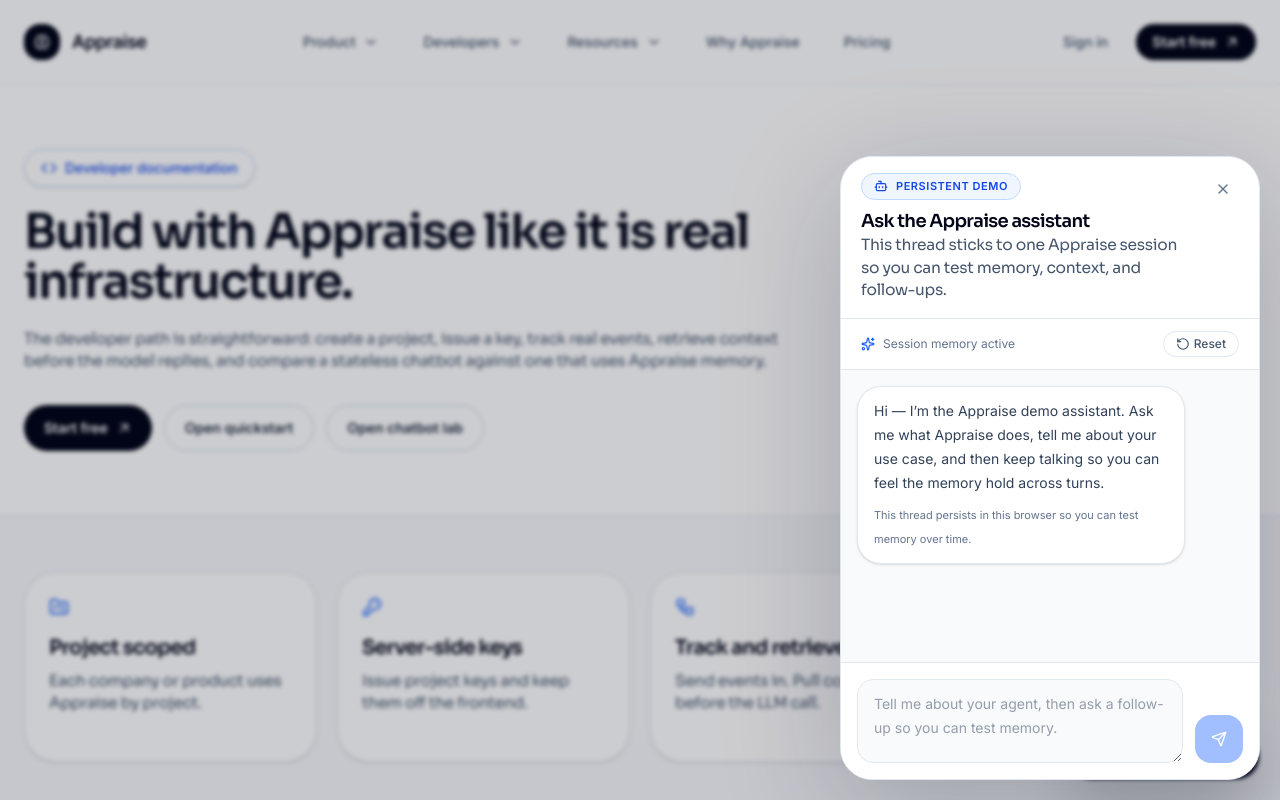
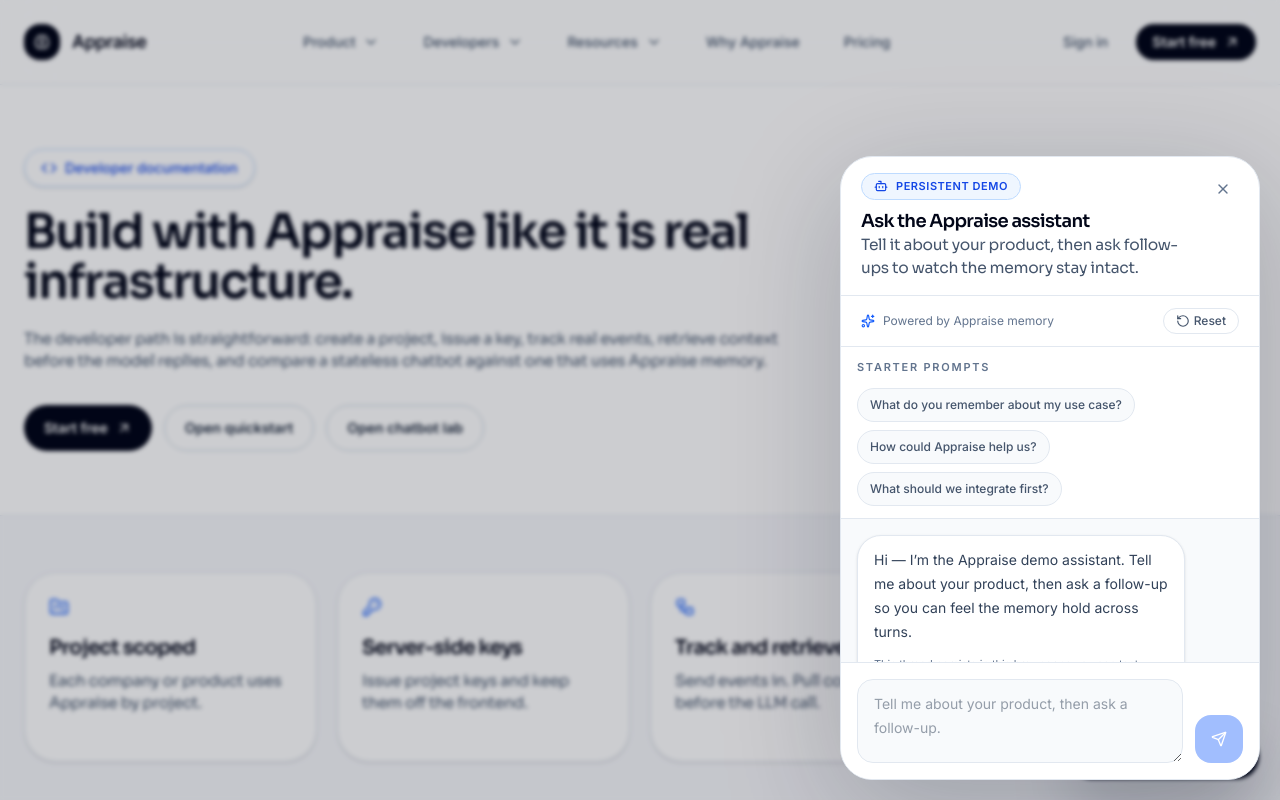
Before and after one commit to Hassanjamil123/appraisee, a Next.js app: page /docs in a window 1280 px wide. Both pictures are taken after a click on the button "Chat with Appraise". Shown: the top 800 px of the page. Built offline with nearby package versions, Linux system fonts and the light colour scheme.

Commit message:
Polish public Appraise chat demo

```diff
--- a/src/components/public/PublicChatWidget.tsx
+++ b/src/components/public/PublicChatWidget.tsx
@@ -28,15 +28,41 @@
 const sessionStorageKey = "appraise_public_chat_session";
 const messagesStorageKey = "appraise_public_chat_messages";
 const seededStorageKey = "appraise_public_chat_seeded";
+const starterPrompts = [
+  "What do you remember about my use case?",
+  "How could Appraise help us?",
+  "What should we integrate first?",
+];
 const defaultAssistantMessage: ChatMessage = {
   id: "welcome",
   role: "assistant",
-  text: "Hi — I’m the Appraise demo assistant. Ask me what Appraise does, tell me about your use case, and then keep talking so you can feel the memory hold across turns.",
-  meta: "This thread persists in this browser so you can test memory over time.",
+  text: "Hi — I’m the Appraise demo assistant. Tell me about your product, then ask a follow-up so you can feel the memory hold across turns.",
+  meta: "This thread persists in this browser so you can test Appraise memory over time.",
 };
 
 function createSessionId() {
   return `public_demo_${crypto.randomUUID()}`;
+}
+
+function inferRememberedTags(messages: ChatMessage[]) {
+  const userText = messages
+    .filter((message) => message.role === "user")
+    .map((message) => message.text)
+    .join(" ");
+
+  if (!userText.trim()) return [] as string[];
+
+  const tags = new Set<string>();
+  const knownAsMatch = userText.match(/known as\s+([A-Za-z0-9_-]+)/i);
+  if (knownAsMatch?.[1]) tags.add(knownAsMatch[1]);
+  if (/whatsapp/i.test(userText)) tags.add("WhatsApp");
+  if (/ecommerce/i.test(userText)) tags.add("Ecommerce");
+  if (/customer support/i.test(userText)) tags.add("Customer support");
+  if (/sales/i.test(userText)) tags.add("Sales");
+  if (/healthcare|triage|clinical/i.test(userText)) tags.add("Healthcare");
+  if (/recruiting|candidate|hiring/i.test(userText)) tags.add("Recruiting");
+
+  return Array.from(tags).slice(0, 4);
 }
 
 export function PublicChatWidget() {
@@ -78,9 +104,10 @@
   }, [messages]);
 
   const canSend = useMemo(() => input.trim().length > 0 && !loading && sessionId, [input, loading, sessionId]);
+  const rememberedTags = useMemo(() => inferRememberedTags(messages), [messages]);
 
-  async function sendMessage() {
-    const trimmed = input.trim();
+  async function sendMessage(prefilled?: string) {
+    const trimmed = (prefilled ?? input).trim();
     if (!trimmed || !sessionId) return;
 
     const userMessage: ChatMessage = {
@@ -174,7 +201,7 @@
                 </div>
                 <h2 className="mt-3 text-lg font-semibold text-slate-950">Ask the Appraise assistant</h2>
                 <p className="mt-1 text-xs leading-5 text-slate-600">
-                  This thread sticks to one Appraise session so you can test memory, context, and follow-ups.
+                  Tell it about your product, then ask follow-ups to watch the memory stay intact.
                 </p>
               </div>
               <button type="button" onClick={() => setOpen(false)} className="rounded-full p-2 text-slate-500 hover:bg-slate-100 hover:text-slate-900">
@@ -185,12 +212,38 @@
             <div className="flex items-center justify-between gap-3 border-b border-slate-200 px-5 py-3 text-xs text-slate-500">
               <div className="flex items-center gap-2">
                 <Sparkles className="h-3.5 w-3.5 text-blue-600" />
-                Session memory active
+                Powered by Appraise memory
               </div>
               <button type="button" onClick={resetThread} className="inline-flex items-center gap-1 rounded-full border border-slate-200 px-3 py-1 font-medium text-slate-600 hover:border-slate-300 hover:text-slate-900">
                 <RotateCcw className="h-3.5 w-3.5" />
                 Reset
               </button>
+            </div>
+
+            <div className="border-b border-slate-200 bg-white px-4 py-3">
+              <p className="text-[11px] font-semibold uppercase tracking-[0.16em] text-slate-500">Starter prompts</p>
+              <div className="mt-3 flex flex-wrap gap-2">
+                {starterPrompts.map((prompt) => (
+                  <button
+                    key={prompt}
+                    type="button"
+                    onClick={() => void sendMessage(prompt)}
+                    disabled={loading || !sessionId}
+                    className="rounded-full border border-slate-200 bg-slate-50 px-3 py-2 text-xs font-medium text-slate-600 hover:border-slate-300 hover:text-slate-900 disabled:opacity-40"
+                  >
+                    {prompt}
+                  </button>
+                ))}
+              </div>
+              {rememberedTags.length > 0 ? (
+                <div className="mt-3 flex flex-wrap gap-2">
+                  {rememberedTags.map((tag) => (
+                    <span key={tag} className="rounded-full border border-blue-200 bg-blue-50 px-3 py-1 text-[11px] font-medium text-blue-700">
+                      {tag}
+                    </span>
+                  ))}
+                </div>
+              ) : null}
             </div>
 
             <div className="flex-1 space-y-3 overflow-y-auto bg-slate-50 px-4 py-4">
@@ -224,7 +277,7 @@
                       if (canSend) void sendMessage();
                     }
                   }}
-                  placeholder="Tell me about your agent, then ask a follow-up so you can test memory."
+                  placeholder="Tell me about your product, then ask a follow-up."
                   className="min-h-[84px] flex-1 rounded-2xl border border-slate-200 bg-slate-50 px-4 py-3 text-sm leading-6 text-slate-700 outline-none focus:border-blue-400"
                 />
                 <button
```
